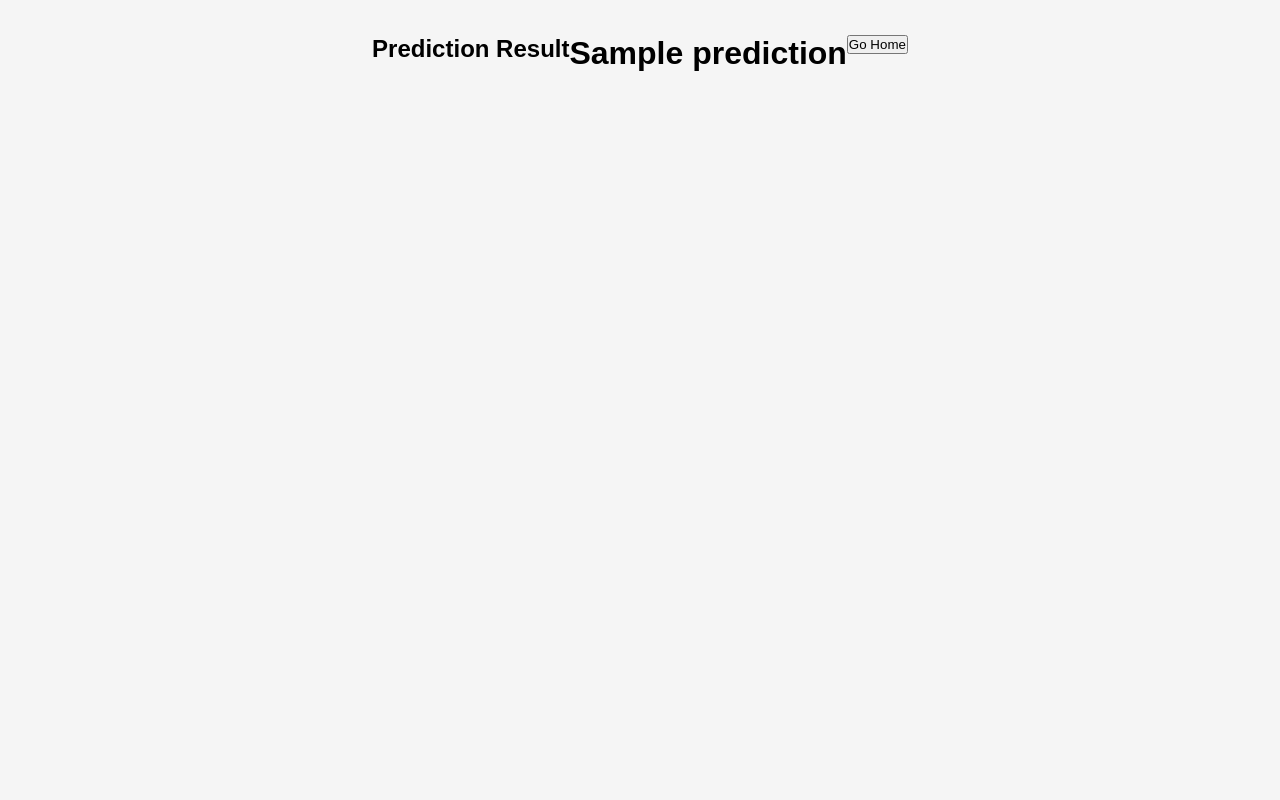
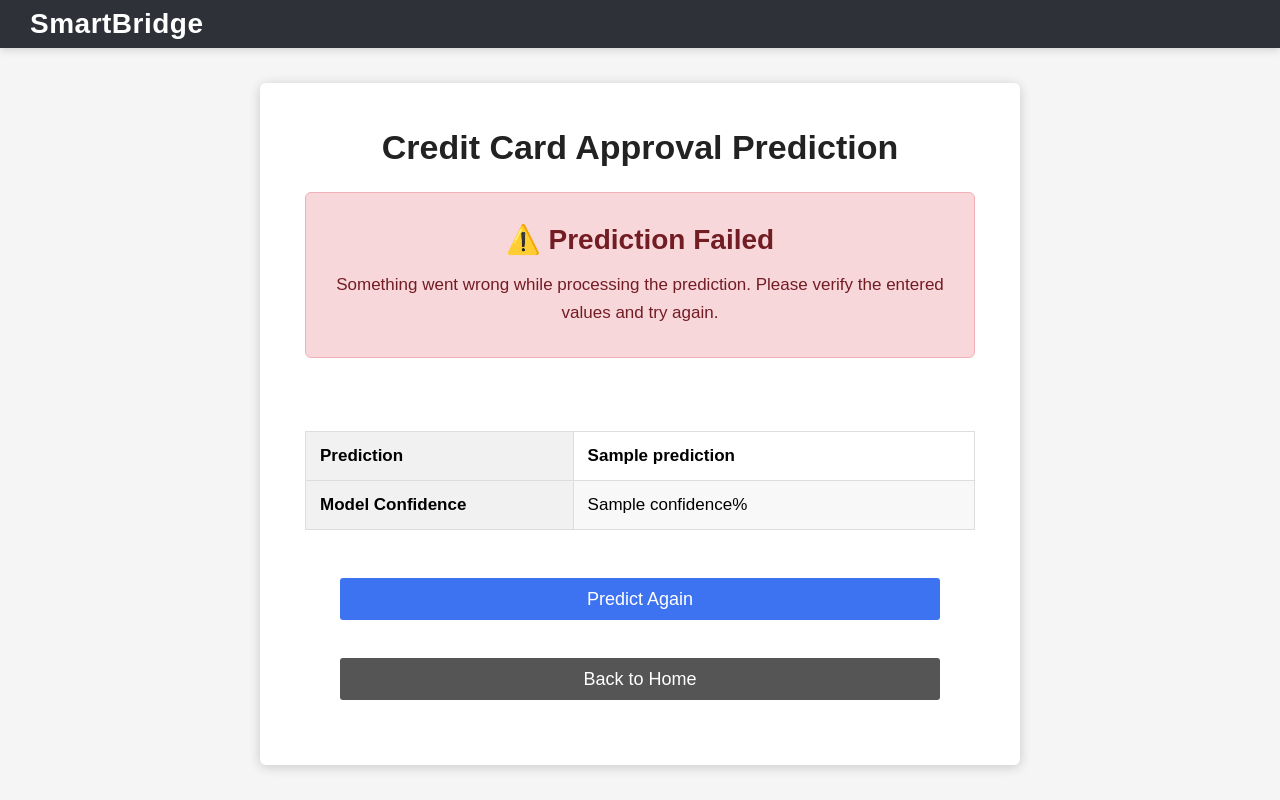
Before and after one commit to ccap-team/Credit-Card-Approval-Prediction, a Flask app: template Templates/result.html in a window 1280 px wide. Run offline with Flask 3, Linux system fonts and the light colour scheme; the template is opened without the code that fills it: most values are stand-ins (such as "Sample title", 1, 10 or a date in 2020); parts of the project's set-up code (start-up, migrations or seed data) failed here and were passed over.

Commit message:
Update result.html

```diff
--- a/Templates/result.html
+++ b/Templates/result.html
@@ -1,34 +1,121 @@
 <!DOCTYPE html>
-
-<html>
+<html lang="en">
 
 <head>
-
-<title>Prediction Result</title>
-
-<link rel="stylesheet" href="/static/style.css">
-
+    <meta charset="UTF-8">
+    <meta name="viewport" content="width=device-width, initial-scale=1.0">
+    <title>Prediction Result</title>
+    <link rel="stylesheet" href="{{ url_for('static', filename='style.css') }}">
 </head>
 
 <body>
 
-<div class="container">
+    <!-- Top Header -->
+    <header class="top-bar">
+        <div class="logo">
+            SmartBridge
+        </div>
+    </header>
 
-<h2>Prediction Result</h2>
+    <div class="container">
 
-<h1>{{ prediction }}</h1>
+        <div class="card result-card">
 
-<a href="/">
+            <h1>Credit Card Approval Prediction</h1>
 
-<button>
+            {% if prediction == "Approved" %}
 
-Go Home
+            <div class="success-box">
+                <h2>✅ Credit Card Approved</h2>
 
-</button>
+                <p>
+                    Congratulations! Based on the applicant information,
+                    the Machine Learning model predicts that this
+                    credit card application is likely to be approved.
+                </p>
 
-</a>
+                <br>
 
-</div>
+                <h3>
+                    Approval Confidence
+                </h3>
+
+                <div class="progress-bar">
+                    <div class="progress success-progress" style="width: {{ approval_probability }}%;">
+                        {{ approval_probability }}%
+                    </div>
+                </div>
+            </div>
+
+            {% elif prediction == "Rejected" %}
+
+            <div class="danger-box">
+                <h2>❌ Credit Card Rejected</h2>
+
+                <p>
+                    Based on the applicant information,
+                    the Machine Learning model predicts that
+                    this application is likely to be rejected.
+                </p>
+
+                <br>
+
+                <h3>
+                    Rejection Confidence
+                </h3>
+
+                <div class="progress-bar">
+                    <div class="progress danger-progress" style="width: {{ rejection_probability }}%;">
+                        {{ rejection_probability }}%
+                    </div>
+                </div>
+            </div>
+
+            {% else %}
+
+            <div class="danger-box">
+                <h2>⚠️ Prediction Failed</h2>
+
+                <p>
+                    Something went wrong while processing the prediction.
+                    Please verify the entered values and try again.
+                </p>
+            </div>
+
+            {% endif %}
+
+            <br>
+
+            <table class="summary-table">
+                <tr>
+                    <td><strong>Prediction</strong></td>
+                    <td class="prediction-value">{{ prediction }}</td>
+                </tr>
+                <tr>
+                    <td><strong>Model Confidence</strong></td>
+                    <td>{{ confidence }}%</td>
+                </tr>
+            </table>
+
+            <br>
+
+            <div class="button-area">
+                <a href="{{ url_for('predict_page') }}" class="btn">
+                    Predict Again
+                </a>
+            </div>
+
+            <br>
+
+            <div class="button-area" style="padding-top: 0;">
+                <a href="{{ url_for('home') }}" class="btn secondary">
+                    Back to Home
+                </a>
+            </div>
+
+        </div>
+
+    </div>
 
 </body>
 
```
